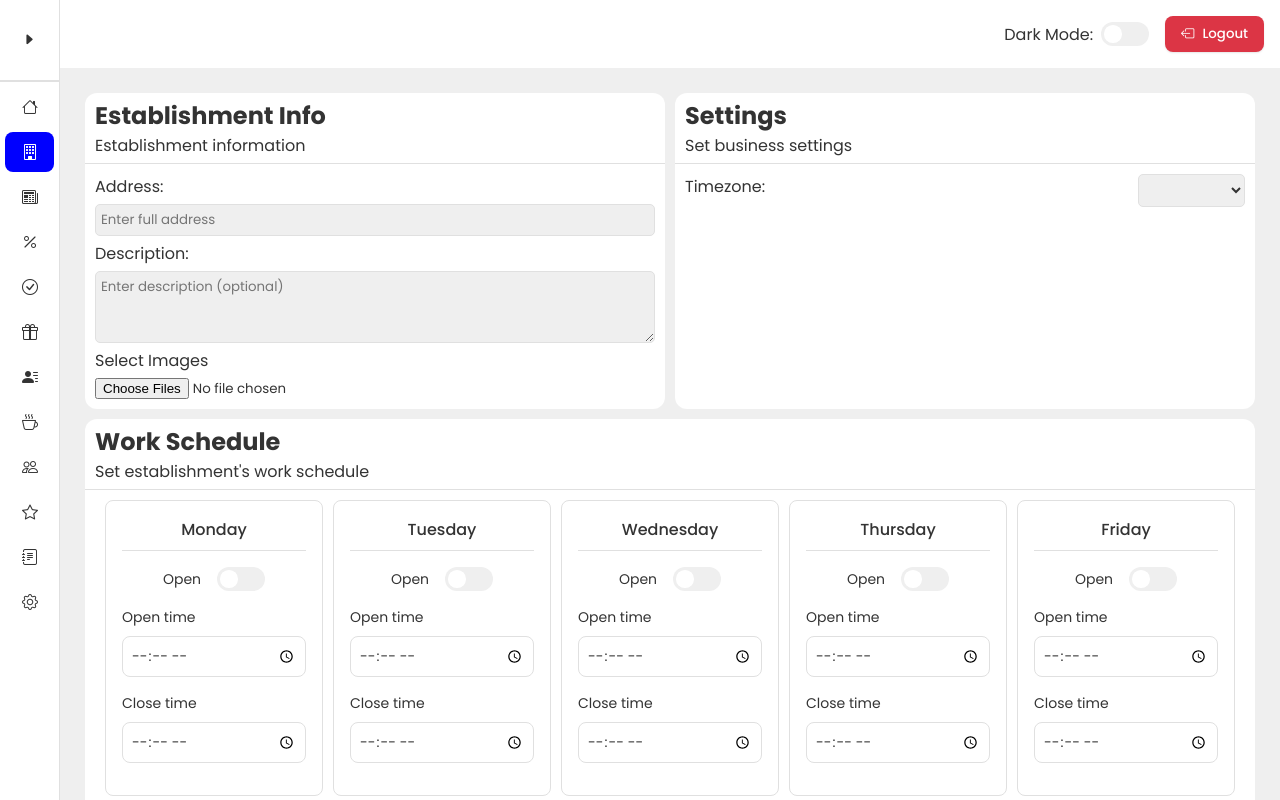
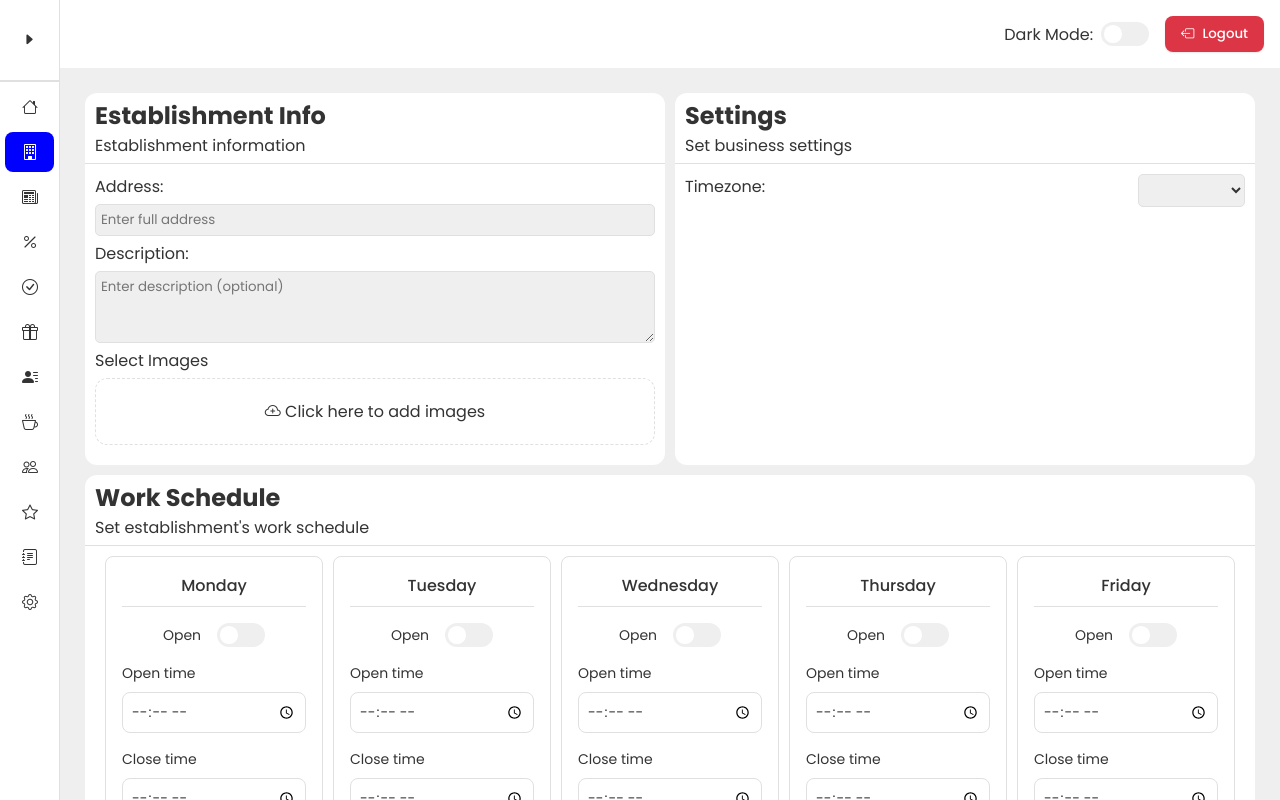
Before and after one commit to vitalya420/loyalty-dashboard, a Nuxt app: page /establishments/create in a window 1280 px wide. Shown: the top 800 px of the page. Built offline with nearby package versions, Linux system fonts and the light colour scheme.

Commit message:
image select

```diff
--- a/assets/styles/_buttons.scss
+++ b/assets/styles/_buttons.scss
@@ -1,9 +1,9 @@
-@import 'variables';
+@use 'variables';
 
 
 .button {
   padding: 0.5rem 1rem;
-  border-radius: $border-radius;
+  border-radius: variables.$border-radius;
   cursor: pointer;
   border: none;
   font-weight: 500;
--- a/assets/styles/_card.scss
+++ b/assets/styles/_card.scss
@@ -1,9 +1,9 @@
-@import 'mixins';
+@use 'mixins';
 
 .card {
-  @include rounded;
-  @include hover-box-shadow;
-  @include color-transition;
+  @include mixins.rounded;
+  @include mixins.hover-box-shadow;
+  @include mixins.color-transition;
 
   .card-header {
     width: 100%;
--- /dev/null
+++ b/assets/styles/_image_select.scss
@@ -0,0 +1,66 @@
+@use 'mixins';
+
+.image-select {
+  .image-select-form {
+    display: flex;
+
+    #file {
+      display: none;
+    }
+
+    .label {
+      width: 100%;
+      height: 100%;
+      padding: 20px 10px;
+      border: 1px dashed var(--border-color);
+      @include mixins.rounded;
+      transition: all 0.3s ease;
+      cursor: pointer;
+      display: flex;
+      align-items: center;
+      justify-content: center;
+
+
+      &:hover {
+        border: 1px dashed var(--blue-accent);
+      }
+
+      .fake-button {
+        width: fit-content;
+      }
+    }
+  }
+
+  .preview {
+    display: flex;
+    flex-wrap: wrap;
+    gap: 5px;
+    margin-top: 10px;
+
+    .image-container {
+      position: relative;
+
+      .previewed-image {
+        width: 150px;
+        height: 150px;
+        object-fit: cover;
+      }
+
+      .delete-button {
+        position: absolute;
+        right: 0px;
+        top: 0px;
+        background: rgba(255, 0, 0, 0.8);
+        border: none;
+        color: white;
+        padding: 5px;
+        cursor: pointer;
+        transition: background 0.3s ease;
+
+        &:hover {
+          background: rgba(255, 0, 0, 1);
+        }
+      }
+    }
+  }
+}
--- a/assets/styles/_mixins.scss
+++ b/assets/styles/_mixins.scss
@@ -15,9 +15,7 @@ $border-radius: 12px;
 }
 
 @mixin rounded {
-  & {
-    border-radius: $border-radius;
-  }
+  border-radius: $border-radius;
 }
 
 @mixin ease-transtion {
--- a/assets/styles/main.scss
+++ b/assets/styles/main.scss
@@ -1,7 +1,9 @@
+@use 'variables';
+@use 'mixins';
+
+
 @import url('https://fonts.googleapis.com/css2?family=Poppins:ital,wght@0,100;0,200;0,300;0,400;0,500;0,600;0,700;0,800;0,900;1,100;1,200;1,300;1,400;1,500;1,600;1,700;1,800;1,900&display=swap');
 @import url("https://cdn.jsdelivr.net/npm/bootstrap-icons@1.11.3/font/bootstrap-icons.min.css");
-@import 'variables';
-@import 'mixins';
 
 * {
   padding: 0;
@@ -13,14 +15,14 @@
 body {
   background-color: var(--background-color);
   color: var(--text-color);
-  @include color-transition;
+  @include mixins.color-transition;
 }
 
 
 hr {
   border: 1px solid var(--border-color);
   margin: 10px 0;
-  @include color-transition;
+  @include mixins.color-transition;
 }
 
 .container {
@@ -28,7 +30,7 @@ hr {
   margin-bottom: 20px;
   border-radius: 10px;
   background: var(--background-primary-color);
-  @include color-transition;
+  @include mixins.color-transition;
 }
 
 .text-no-wrap {
--- a/assets/styles/schedule.scss
+++ b/assets/styles/schedule.scss
@@ -1,4 +1,4 @@
-@import 'mixins';
+@use 'mixins';
 
 
 $spacing-xs: 0.5rem;
--- a/assets/styles/sidebar.scss
+++ b/assets/styles/sidebar.scss
@@ -1,4 +1,4 @@
-@import 'variables';
+@use 'variables';
 
 $sidebar-collapsed-width: 60px;
 $sidebar-expanded-width: 205px;
--- /dev/null
+++ b/components/ImagesSelect.vue
@@ -0,0 +1,81 @@
+<template>
+  <div class="image-select">
+    <div class="image-select-form">
+      <label for="file" class="label">
+        <div class="fake-button"><i class="bi bi-cloud-plus"></i> Click here to add images</div>
+      </label>
+      <input type="file" multiple id="file" @change="onFileChange">
+    </div>
+    <div class="preview">
+      <div v-for="(image, index) in images" :key="index" class="image-container">
+        <img :src="image" alt="Selected Image" class="previewed-image"/>
+        <button class="delete-button" @click="removeImage(index)"><i class="bi bi-x-lg"></i></button>
+      </div>
+    </div>
+  </div>
+</template>
+
+<script>
+export default {
+  data() {
+    return {
+      images: []
+    };
+  },
+  methods: {
+    onFileChange(event) {
+      const files = event.target.files;
+
+      for (let i = 0; i < files.length; i++) {
+        const file = files[i];
+        const reader = new FileReader();
+
+        reader.onload = (e) => {
+          this.images.push(e.target.result);
+        };
+
+        reader.readAsDataURL(file);
+      }
+    },
+    removeImage(index) {
+      this.images.splice(index, 1); // Remove the image at the specified index
+    }
+  }
+};
+</script>
+
+<style lang="scss">
+@import url("@/assets/styles/_image_select.scss");
+// .image-select {
+//   .form {
+//     margin-bottom: 20px;
+//   }
+
+//   .preview {
+//     display: flex;
+//     flex-wrap: wrap;
+
+//     .image-container {
+//       position: relative;
+//       margin-right: 10px;
+//       margin-bottom: 10px;
+
+//       img {
+//         max-width: 100px; // Set a max width for the images
+//       }
+
+//       button {
+//         position: absolute;
+//         top: 0;
+//         right: 0;
+//         background-color: red;
+//         color: white;
+//         border: none;
+//         cursor: pointer;
+//         padding: 5px;
+//         border-radius: 3px;
+//       }
+//     }
+//   }
+// }
+</style>
--- a/components/Sidebar.vue
+++ b/components/Sidebar.vue
@@ -66,7 +66,7 @@ export default {
 </script>
 
 <style scoped lang="scss">
-@import '../assets/styles/sidebar.scss';
+@import url('../assets/styles/sidebar.scss');
 
 
 </style>
--- a/nuxt.config.ts
+++ b/nuxt.config.ts
@@ -1,4 +1,4 @@
-// https://nuxt.com/docs/api/configuration/nuxt-config
+// nuxt.config.js
 export default defineNuxtConfig({
   compatibilityDate: '2024-04-03',
   devtools: { enabled: true },
@@ -10,5 +10,12 @@ export default defineNuxtConfig({
     '@/assets/styles/_card.scss',
     '@/assets/styles/_switch.scss',
     '@/assets/styles/_form.scss',
-  ]
-})
+  ],
+  build: {
+    loaders: {
+      scss: {
+        implementation: require('sass'),
+      },
+    },
+  },
+});
--- a/pages/establishments/create.vue
+++ b/pages/establishments/create.vue
@@ -13,7 +13,7 @@
           </div>
           <div class="input-group">
             <label for="">Select Images</label>
-            <input type="file" multiple>
+            <ImagesSelect></ImagesSelect>
           </div>
         </form>
       </Card>
```
